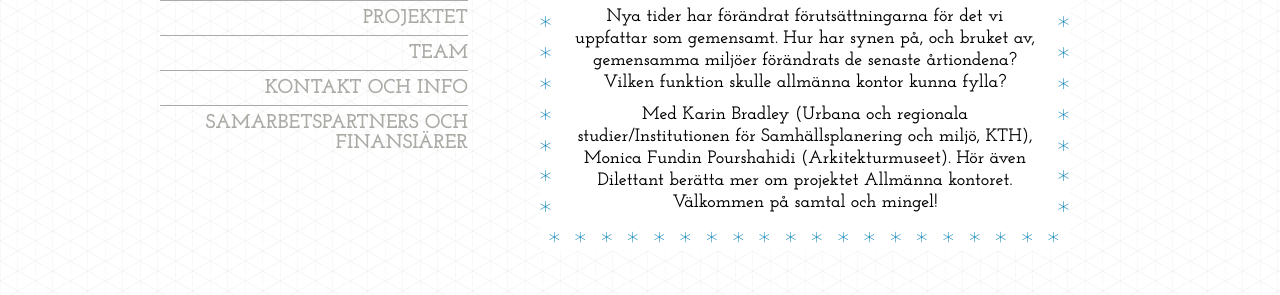
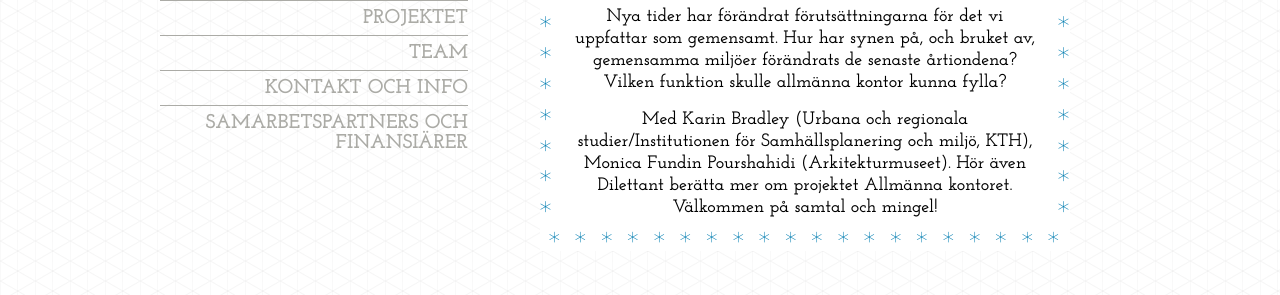
Before and after one commit to dilettant/allmannakontoret, a Jekyll site: the page built from arkitekturmuseet/index.html, in a window 1280 px wide. Shown: the part 459-754 px from the top of the page. Built offline with Jekyll 4.4.1, drawn with Linux system fonts in a browser that asks for light colours; comment, search, counter and statistics services are not loaded.

Commit message:
paragraph fix?

```diff
--- a/assets/amuseet.css
+++ b/assets/amuseet.css
@@ -183,7 +183,7 @@ article p a:visited
 }
 
 hgroup.event p{
-  margin: 0 0 10px;
+  margin: 0 0 15px;
   line-height: 22px;
 }
 
```
